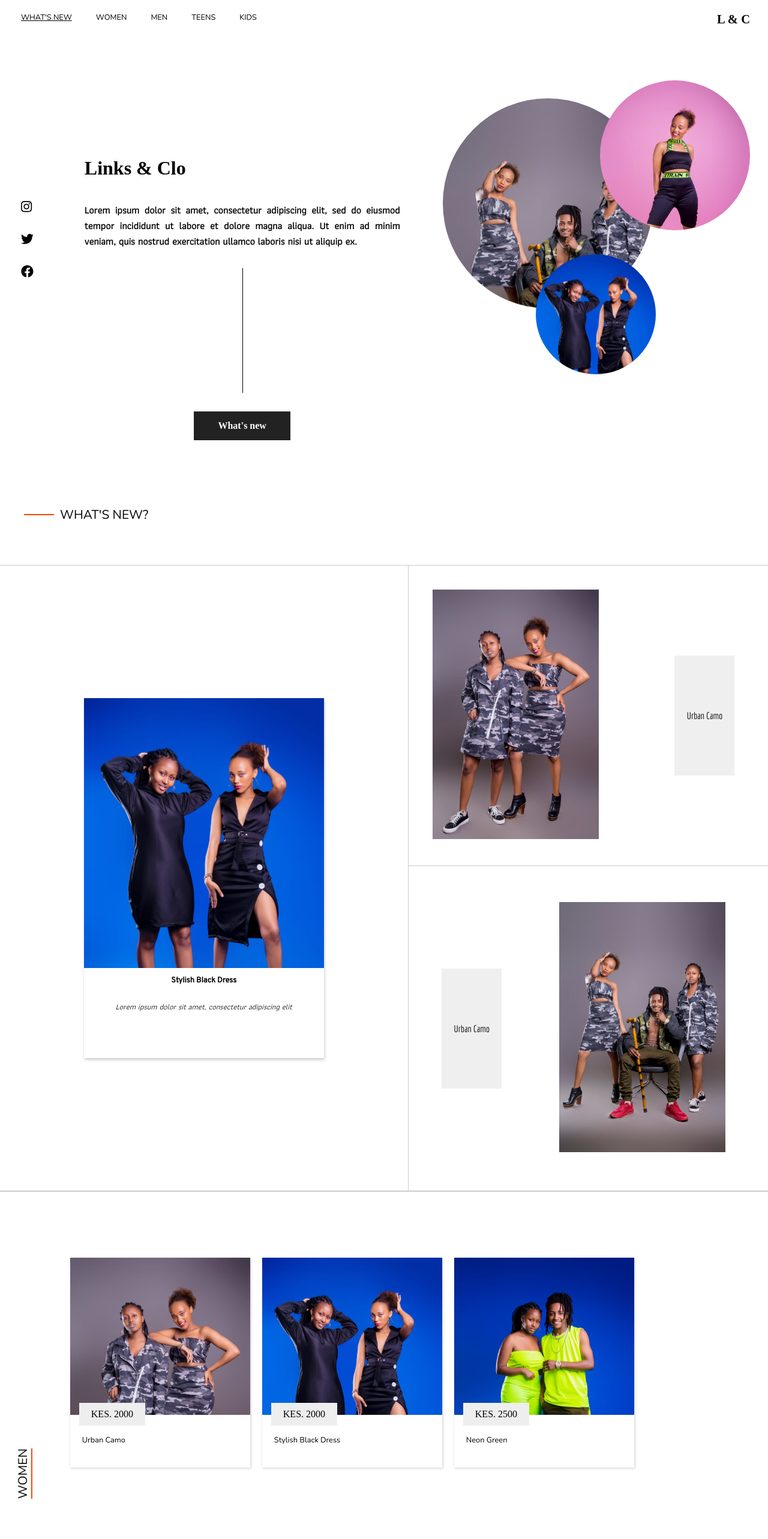
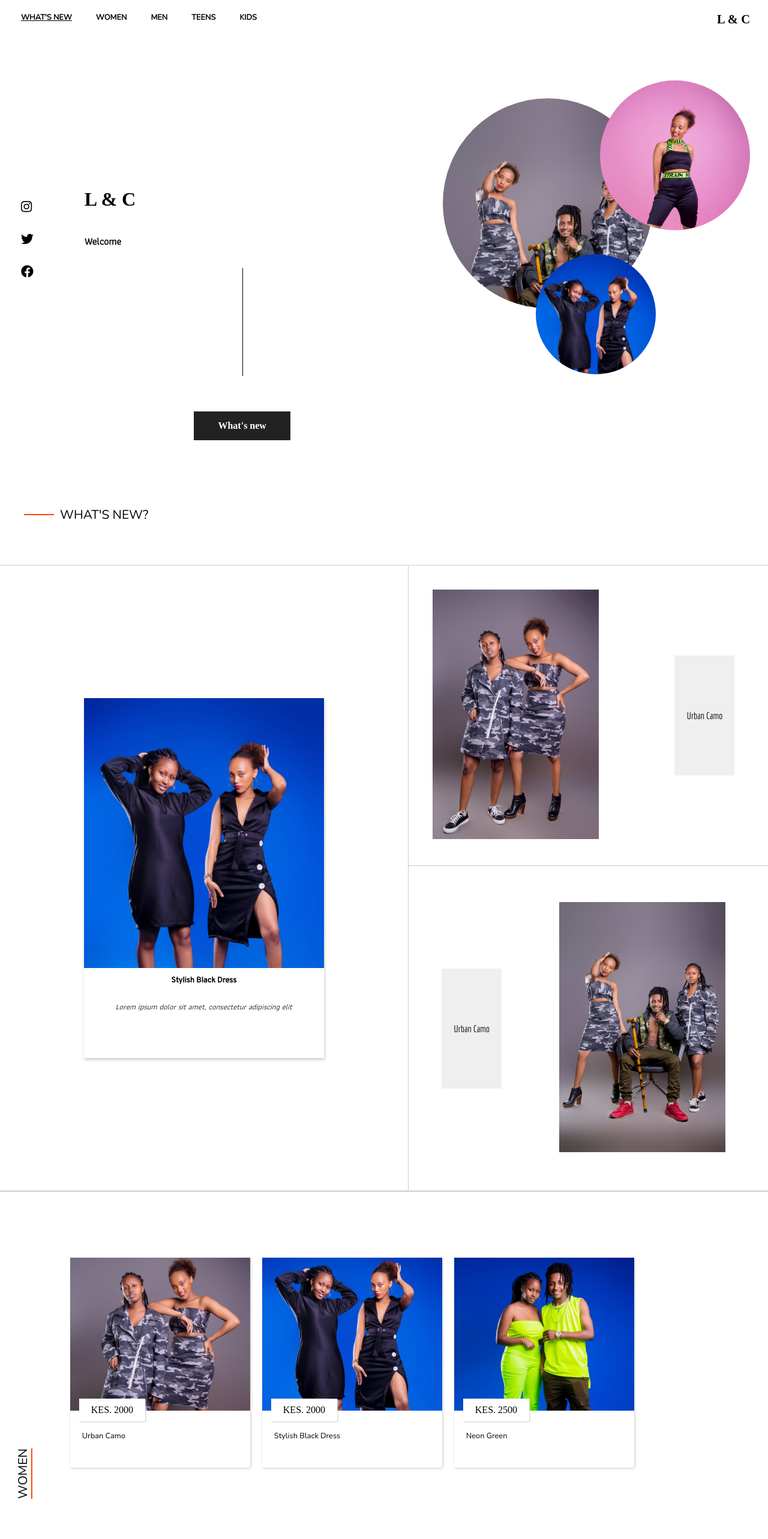
Before and after one commit to njeri-ngigi/linkosiclothing, a React (Create React App) app: page / in a window 1280 px wide. Shown: the top 2566 px of the page at 60% size. Built offline with nearby package versions, Linux system fonts and the light colour scheme; a web font is replaced by a local one.

Commit message:
redesign 1

```diff
--- a/src/components/header.jsx
+++ b/src/components/header.jsx
@@ -6,6 +6,15 @@ import "../styles/header.scss";
 
 
 const header = () => (
+  <>
+  {/* <div className="pulsing-header">
+    <img src="/images/linkosiclothing/camo.jpg"/>
+  </div> */}
+  {/* <div className="pulsing-header-2"></div>
+  <div className="pulsing-header-3"></div>
+  <div className="pulsing-header-4"></div>
+  <div className="pulsing-header-5"></div> */}
+
   <div className="header">
     <div className="header__social--icons">
       <span><FontAwesomeIcon icon={faInstagram}/></span>
@@ -15,9 +24,9 @@ const header = () => (
 
     <div className="header__intro">
       <span className="header__span--abs"></span>
-      <h1>Links & Clo</h1>
+      <h1>L & C</h1>
       <p>
-      Lorem ipsum dolor sit amet, consectetur adipiscing elit, sed do eiusmod tempor incididunt ut labore et dolore magna aliqua. Ut enim ad minim veniam, quis nostrud exercitation ullamco laboris nisi ut aliquip ex.
+        Welcome
       </p>
       <div className="header__intro--div--arrow">
         <p className="header__intro--arrow"></p>
@@ -29,14 +38,17 @@ const header = () => (
       <div className="header__images--1">
         <img src="images/linkosiclothing/black-dress.jpg" alt="urban camo"/>
       </div>
+
       <div className="header__images--2">
         <img src="images/linkosiclothing/camo-3.jpg" alt="urban camo"/>
       </div>
+
       <div className="header__images--3">
         <img src="images/linkosiclothing/sweats.jpg" alt="urban camo"/>
       </div>
     </div>
   </div>
+  </>
 );
 
 export default header;
--- a/src/styles/cards.scss
+++ b/src/styles/cards.scss
@@ -176,17 +176,19 @@
 
   .card-image {
     width: 100%;
-    height: 75%;
+    height: 73%;
     overflow: hidden;
 
     img {
       width: 100%;
+      margin-top: -50px;
     }
   }
 
   .price {
     position: absolute;
-    background-color: #eee;
+    background-color: white;
+    box-shadow: 1px 1px 2px #ccc;
     margin-left: 15px;
     margin-top: -20px;
     padding: 10px 20px;
--- a/src/styles/header.scss
+++ b/src/styles/header.scss
@@ -2,14 +2,19 @@
 .header {
   display: flex;
   width: 100%;
-  // background-color: pink;
+  // background-color: lightsalmon;
   padding-bottom: 30px;
+  // position: absolute;
+  height: 100%;
 
   .header__social--icons {
     display: flex;
     flex-direction: column;
     margin-left: 20px;
     align-self: center;
+    // background-color: pink;
+    height: 100%;
+    // position: absolute;
 
     span {
       padding: 15px;
@@ -126,6 +131,65 @@
   }
 }
 
+.pulse {
+  min-height: 800px;
+  width: 50%;
+  position: absolute;
+  z-index: -1;
+}
+
+// .pulsing-header {
+//   @extend .pulse;
+//   background-color: pink;
+//   min-height: 0px;
+//   animation: 4s pulse;
+
+//   background-image: url("/images/linkosiclothing/camo.jpg");
+
+
+// }
+
+// .pulsing-header-2 {
+//   @extend .pulse;
+//   background-color: peachpuff;
+//   min-height: 0px;
+//   z-index: -2;
+//   animation: 4s pulse;
+//   animation-delay: 1s;
+// }
+
+// .pulsing-header-3 {
+//   @extend .pulse;
+//   background-color: #ffcccb;
+//   min-height: 0px;
+//   z-index: -3;
+//   animation: 3s pulse;
+//   animation-delay: 2s;
+//   background-image: url("/images/linkosiclothing/camo-2.jpg");
+
+// }
+
+// .pulsing-header-4 {
+//   @extend .pulse;
+//   background-color: lightcyan;
+//   min-height: 0px;
+//   z-index: -4;
+
+//   animation: 3s pulse;
+//   animation-delay: 3s;
+// }
+
+// .pulsing-header-5 {
+//   @extend .pulse;
+//   background-color: lightgoldenrodyellow;
+//   min-height: 0px;
+//   z-index: -5;
+//   animation: 3s pulse;
+//   animation-delay: 4s;
+//   background-image: url("/images/linkosiclothing/camo-3.jpg");
+
+
+// }
 
 @keyframes underline-header-span {
   0% {
@@ -141,14 +205,23 @@
   }
 }
 
-@keyframes hover {
-  0% {
-    min-height: 180px;
-  }
-  50% {
-    min-height: 230px;
-  }
-  100% {
-    transform: translateY(0px);
-  }
-}
+// @keyframes hover {
+//   0% {
+//     min-height: 180px;
+//   }
+//   50% {
+//     min-height: 230px;
+//   }
+//   100% {
+//     transform: translateY(0px);
+//   }
+// }
+
+// @keyframes pulse {
+//   0%{
+//     min-height: 800px;
+//   }
+//   100% {
+//     min-height: 0px;
+//   }
+// }
--- a/src/styles/navbar.scss
+++ b/src/styles/navbar.scss
@@ -1,6 +1,7 @@
 .navbar {
   display: flex;
   width: 100%;
+  font-weight: bolder;
 
   .nav-items {
     display: flex;
@@ -12,6 +13,10 @@
     span {
       padding: 20px;
     }
+
+    // span:nth-child(1) {
+    //   @extend .active
+    // }
 
     span:hover {
       text-decoration: underline;
```
Also changed, not shown: 1 other file (tests, documents, lock files or other folders).
